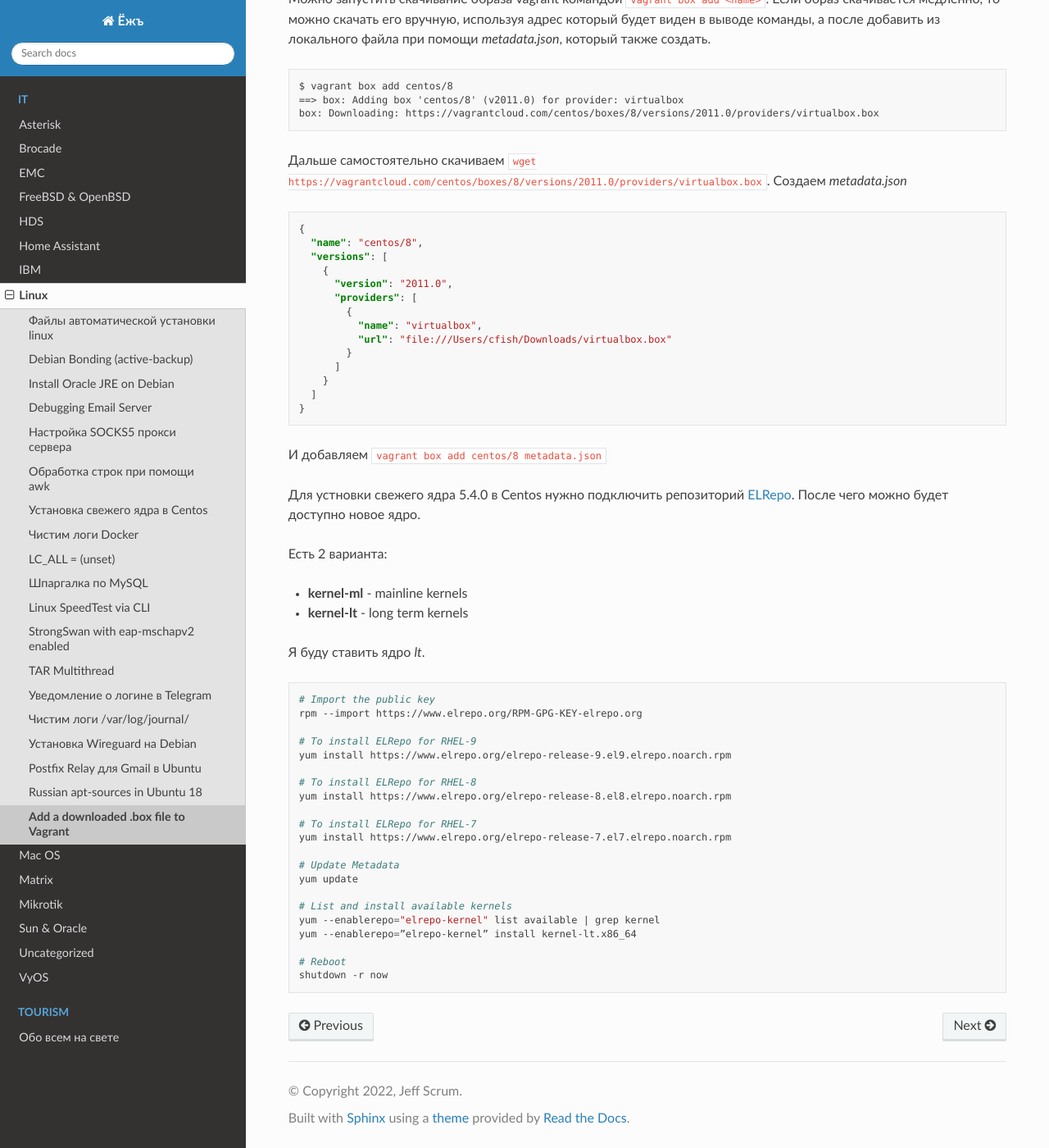
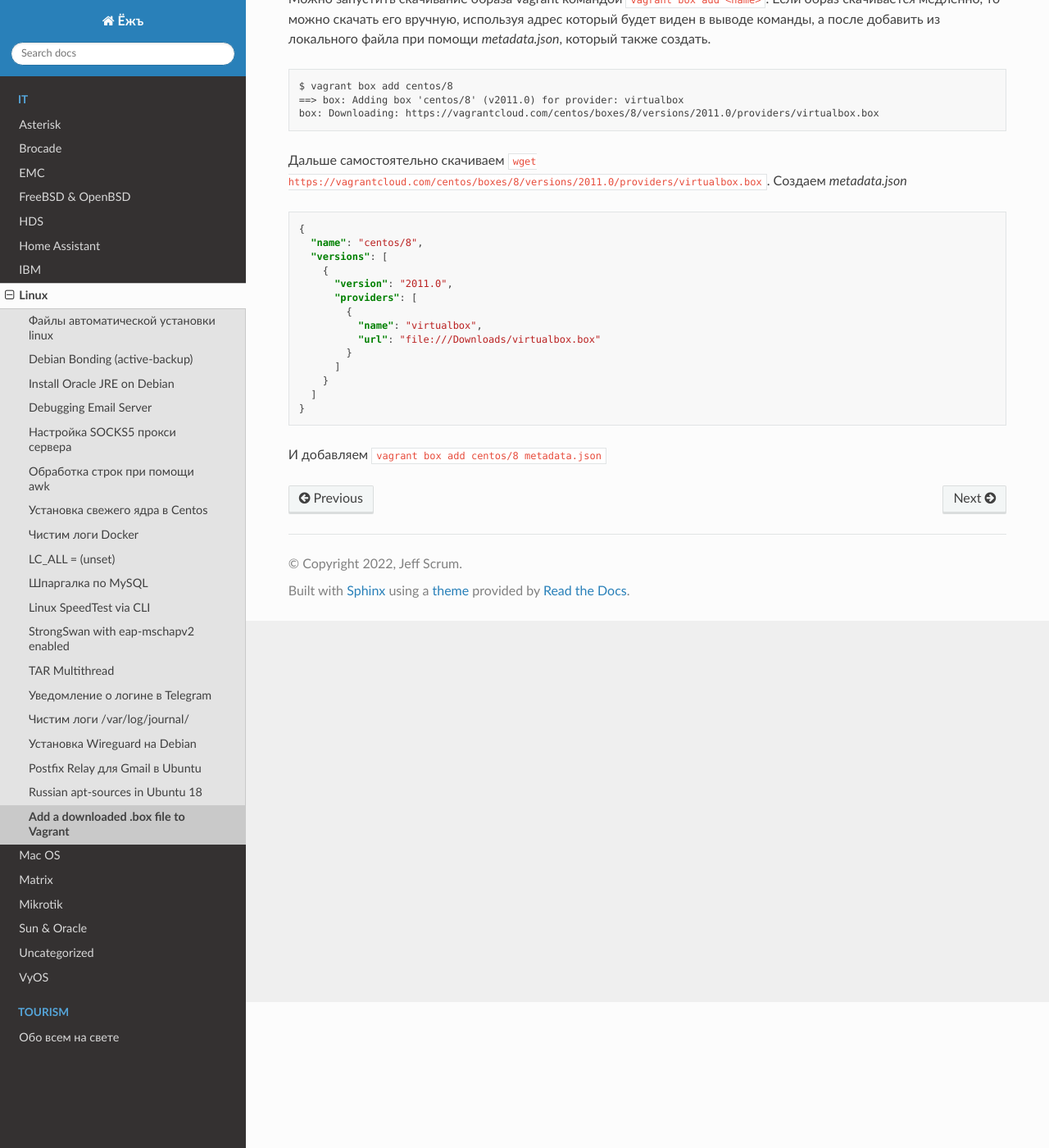
Before and after one commit to jeffscrum/jeffscrum.github.io, a Sphinx documentation site: the page built from source/linux/vagrant-add-box-manual.rst, in a window 1280 px wide and 1400 px high, scrolled down 178 px. Shown: the whole window at 82% size. Built offline with Sphinx 7.4.7 and the Read the Docs theme 2.0.0, drawn with Linux system fonts in a browser that asks for light colours.

Commit message:
Update vagrant-add-box-manual.rst

```diff
--- a/source/linux/vagrant-add-box-manual.rst
+++ b/source/linux/vagrant-add-box-manual.rst
@@ -28,7 +28,7 @@ Add a downloaded .box file to Vagrant
          "providers": [
            {
              "name": "virtualbox",
-             "url": "file:///Users/cfish/Downloads/virtualbox.box"
+             "url": "file:///Downloads/virtualbox.box"
            }
          ]
        }
@@ -36,46 +36,3 @@ Add a downloaded .box file to Vagrant
    }
 
 И добавляем ``vagrant box add centos/8 metadata.json``
-
-
-
-
-
-
-
-
-
-
-
-Для устновки свежего ядра 5.4.0 в Centos нужно подключить репозиторий `ELRepo <http://elrepo.org/tiki/HomePage>`_. После чего можно будет доступно новое ядро.
-
-Есть 2 варианта:
-
-- **kernel-ml** - mainline kernels
-- **kernel-lt** - long term kernels
-
-Я буду ставить ядро `lt`.
-
-.. code-block:: bash
-
-   # Import the public key
-   rpm --import https://www.elrepo.org/RPM-GPG-KEY-elrepo.org
-
-   # To install ELRepo for RHEL-9
-   yum install https://www.elrepo.org/elrepo-release-9.el9.elrepo.noarch.rpm
-
-   # To install ELRepo for RHEL-8
-   yum install https://www.elrepo.org/elrepo-release-8.el8.elrepo.noarch.rpm
-
-   # To install ELRepo for RHEL-7
-   yum install https://www.elrepo.org/elrepo-release-7.el7.elrepo.noarch.rpm
-
-   # Update Metadata
-   yum update
-
-   # List and install available kernels
-   yum --enablerepo="elrepo-kernel" list available | grep kernel
-   yum --enablerepo=”elrepo-kernel” install kernel-lt.x86_64
-
-   # Reboot
-   shutdown -r now
```
